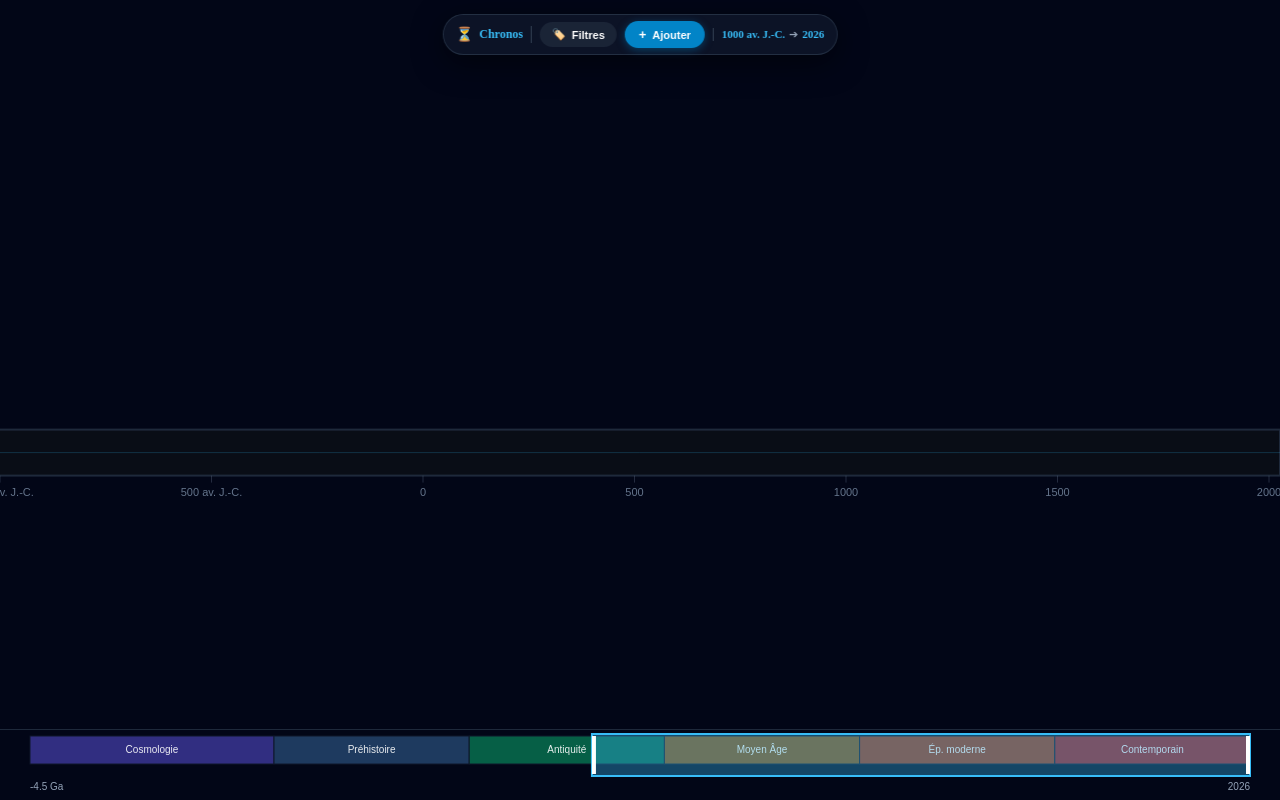
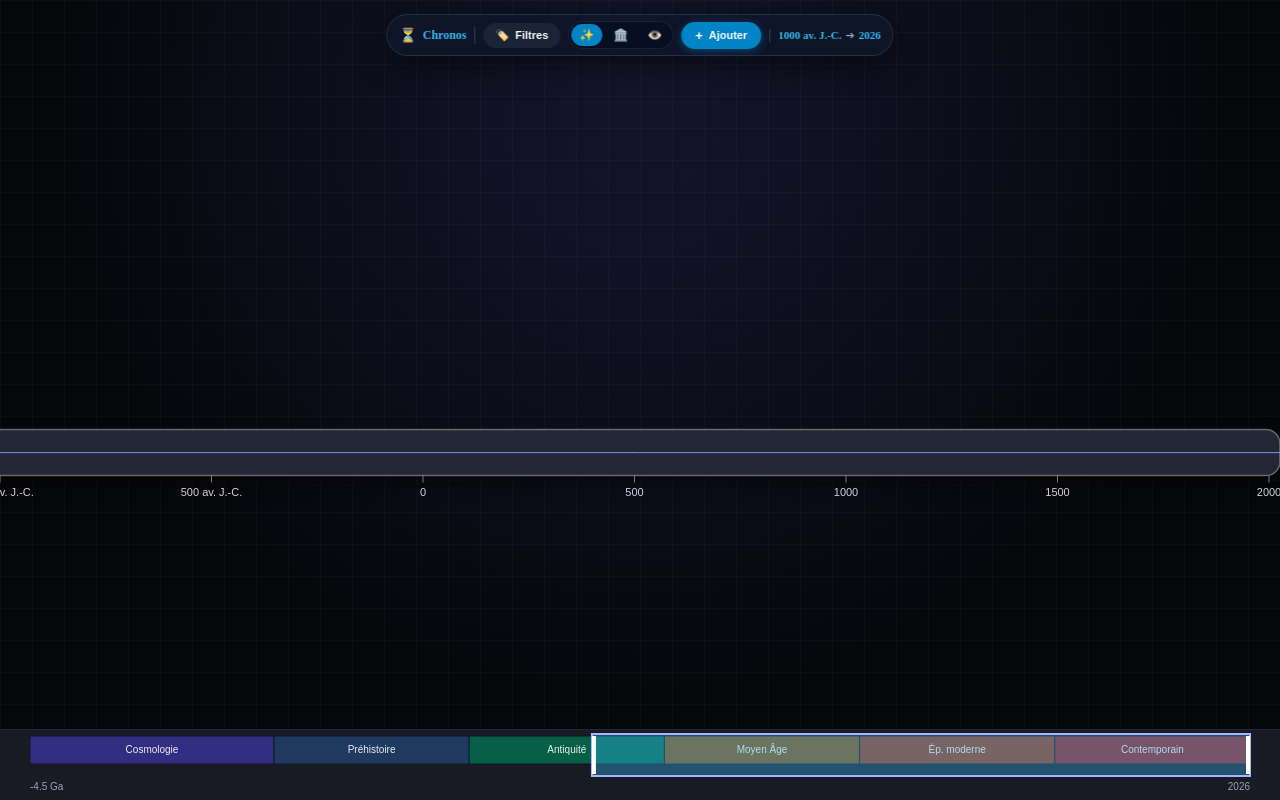
Before and after one commit to Sen-stack/frise-chronologique, a React (Vite) app: page / in a window 1280 px wide. Built offline with nearby package versions, Linux system fonts and the light colour scheme; no server answers; the database is empty.

Commit message:
style: frise en relief clay neumorphism et correction carte leaflet

```diff
--- a/src/components/KnowledgeSplitView.jsx
+++ b/src/components/KnowledgeSplitView.jsx
@@ -1,5 +1,6 @@
 import React, { useState, useEffect } from 'react';
-import { MapContainer, TileLayer, Marker, Popup } from 'react-leaflet';
+import { MapContainer, TileLayer, Marker, Popup, useMap } from 'react-leaflet';
+import 'leaflet/dist/leaflet.css';
 import L from 'leaflet';
 import { formatYear, getItemStyle } from '../utils/timelineMath.js';
 
@@ -14,12 +15,23 @@ const defaultIcon = L.icon({
   shadowSize: [41, 41]
 });
 
+// Hook utilitaire pour forcer Leaflet à recalculer sa taille d'affichage sans tuiles cassées
+function MapResizer() {
+  const map = useMap();
+  useEffect(() => {
+    const timer = setTimeout(() => {
+      map.invalidateSize();
+    }, 120);
+    return () => clearTimeout(timer);
+  }, [map]);
+  return null;
+}
+
 export default function KnowledgeSplitView({ event, isOpen, onClose }) {
   if (!isOpen || !event) return null;
 
   const style = getItemStyle(event);
 
-  // Récupération de l'ensemble des cartes (avec rétro-compatibilité)
   const cartes = Array.isArray(event.cartes_historiques) && event.cartes_historiques.length > 0
     ? event.cartes_historiques
     : (event.carte_historique_url
@@ -28,11 +40,8 @@ export default function KnowledgeSplitView({ event, isOpen, onClose }) {
 
   const hasArchiveMaps = cartes.length > 0;
   const [activeTab, setActiveTab] = useState(hasArchiveMaps ? 'archives' : 'moderne');
-
-  // Carte sélectionnée pour le mode zoom / Lightbox plein écran
   const [previewCard, setPreviewCard] = useState(null);
 
-  // Fermer la visionneuse avec la touche Échap
   useEffect(() => {
     const handleKeyDown = (e) => {
       if (e.key === 'Escape') setPreviewCard(null);
@@ -41,10 +50,9 @@ export default function KnowledgeSplitView({ event, isOpen, onClose }) {
     return () => window.removeEventListener('keydown', handleKeyDown);
   }, []);
 
-  // Coordonnées pour Leaflet
-  const hasCoords = event.latitude !== null && event.latitude !== undefined && event.longitude !== null && event.longitude !== undefined;
-  const position = hasCoords ? [event.latitude, event.longitude] : [41.9028, 12.4964];
-  const zoom = event.zoom_niveau || 6;
+  const hasCoords = event.latitude !== null && event.latitude !== undefined && event.longitude !== null && event.longitude !== undefined && !isNaN(event.latitude);
+  const position = hasCoords ? [Number(event.latitude), Number(event.longitude)] : [41.9028, 12.4964];
+  const zoom = Number(event.zoom_niveau) || 6;
 
   return (
     <>
@@ -73,7 +81,8 @@ export default function KnowledgeSplitView({ event, isOpen, onClose }) {
             alignItems: 'center',
             padding: '8px 18px',
             backgroundColor: '#0f172a',
-            borderBottom: '1px solid #1e293b'
+            borderBottom: '1px solid #1e293b',
+            flexShrink: 0
           }}
         >
           <div style={{ display: 'flex', alignItems: 'center', gap: 10 }}>
@@ -117,13 +126,13 @@ export default function KnowledgeSplitView({ event, isOpen, onClose }) {
           </button>
         </div>
 
-        {/* 2. Corps scindé (Gauche : Cartes / Droite : Connaissances) */}
-        <div style={{ display: 'flex', flex: 1, height: 'calc(100% - 44px)' }}>
+        {/* 2. Corps scindé (Gauche 58% / Droite 42%) */}
+        <div style={{ display: 'flex', flex: 1, width: '100%', overflow: 'hidden' }}>
 
-          {/* COLONNE GAUCHE */}
-          <div style={{ flex: '0 0 58%', height: '100%', display: 'flex', flexDirection: 'column', borderRight: '1px solid #1e293b', backgroundColor: '#020617' }}>
+          {/* COLONNE GAUCHE (CARTES & ARCHIVES) */}
+          <div style={{ width: '58%', height: '100%', display: 'flex', flexDirection: 'column', borderRight: '1px solid #1e293b', backgroundColor: '#020617', position: 'relative', overflow: 'hidden' }}>
 
-            {/* Onglets de sélection de vue */}
+            {/* Onglets */}
             <div
               style={{
                 display: 'flex',
@@ -131,7 +140,8 @@ export default function KnowledgeSplitView({ event, isOpen, onClose }) {
                 justifyContent: 'space-between',
                 padding: '6px 14px',
                 backgroundColor: '#0a0f1d',
-                borderBottom: '1px solid #1e293b'
+                borderBottom: '1px solid #1e293b',
+                flexShrink: 0
               }}
             >
               <div style={{ display: 'flex', gap: 6 }}>
@@ -179,18 +189,10 @@ export default function KnowledgeSplitView({ event, isOpen, onClose }) {
               )}
             </div>
 
-            {/* VUE 1 : GRILLE PINTEREST (MASONRY) OU CARTE UNIQUE */}
+            {/* VUE ARCHIVES PINTEREST */}
             {activeTab === 'archives' && hasArchiveMaps && (
-              <div
-                style={{
-                  flex: 1,
-                  overflowY: 'auto',
-                  padding: 14,
-                  backgroundColor: '#050811'
-                }}
-              >
+              <div style={{ flex: 1, overflowY: 'auto', padding: 14, backgroundColor: '#050811' }}>
                 {cartes.length === 1 ? (
-                  /* Affichage pleine page si une seule carte */
                   <div
                     onClick={() => setPreviewCard(cartes[0])}
                     style={{
@@ -199,8 +201,7 @@ export default function KnowledgeSplitView({ event, isOpen, onClose }) {
                       flexDirection: 'column',
                       alignItems: 'center',
                       justifyContent: 'center',
-                      cursor: 'zoom-in',
-                      position: 'relative'
+                      cursor: 'zoom-in'
                     }}
                   >
                     <img
@@ -220,13 +221,7 @@ export default function KnowledgeSplitView({ event, isOpen, onClose }) {
                     </div>
                   </div>
                 ) : (
-                  /* Grille dynamique Pinterest (2 colonnes d'imbrication naturelle) */
-                  <div
-                    style={{
-                      columnCount: 2,
-                      columnGap: 14
-                    }}
-                  >
+                  <div style={{ columnCount: 2, columnGap: 14 }}>
                     {cartes.map((carte, idx) => (
                       <div
                         key={idx}
@@ -255,11 +250,7 @@ export default function KnowledgeSplitView({ event, isOpen, onClose }) {
                           src={carte.url}
                           alt={carte.titre}
                           referrerPolicy="no-referrer"
-                          style={{
-                            width: '100%',
-                            display: 'block',
-                            objectFit: 'cover'
-                          }}
+                          style={{ width: '100%', display: 'block', objectFit: 'cover' }}
                         />
                         <div style={{ padding: '8px 10px', display: 'flex', flexDirection: 'column', gap: 2 }}>
                           <span style={{ fontSize: 9, color: '#38bdf8', fontWeight: 'bold', textTransform: 'uppercase' }}>
@@ -276,20 +267,19 @@ export default function KnowledgeSplitView({ event, isOpen, onClose }) {
               </div>
             )}
 
-            {/* VUE 2 : CARTE MODERNE LEAFLET */}
+            {/* VUE LEAFLET MODERNE (Conteneur strictement calibré avec Invalidator) */}
             {activeTab === 'moderne' && (
-              <div style={{ flex: 1, position: 'relative' }}>
+              <div style={{ flex: 1, width: '100%', height: '100%', position: 'relative', overflow: 'hidden' }}>
                 <MapContainer
-                  key={`${event.id}-${position[0]}-${position[1]}`}
                   center={position}
                   zoom={zoom}
-                  style={{ width: '100%', height: '100%', background: '#020617' }}
+                  style={{ width: '100%', height: '100%', position: 'absolute', inset: 0 }}
                 >
+                  <MapResizer />
                   <TileLayer
                     attribution='&copy; <a href="https://www.openstreetmap.org/copyright">OpenStreetMap</a>'
                     url="https://{s}.tile.openstreetmap.org/{z}/{x}/{y}.png"
                   />
-
                   {hasCoords && (
                     <Marker position={position} icon={defaultIcon}>
                       <Popup>
@@ -307,12 +297,15 @@ export default function KnowledgeSplitView({ event, isOpen, onClose }) {
           {/* COLONNE DROITE : CONNAISSANCES & RÉFÉRENCES */}
           <div
             style={{
-              flex: '0 0 42%',
+              width: '42%',
+              height: '100%',
               padding: 18,
               overflowY: 'auto',
+              boxSizing: 'border-box',
               display: 'flex',
               flexDirection: 'column',
-              gap: 12
+              gap: 12,
+              backgroundColor: '#090d16'
             }}
           >
             <div>
@@ -353,14 +346,14 @@ export default function KnowledgeSplitView({ event, isOpen, onClose }) {
                 color: '#64748b'
               }}
             >
-              📚 Espace réservé pour les lectures, vidéos, citations et liens d'études.
+              📚 Espace réservé pour les lectures, vidéos, citations et liens d'études (Bento Grid).
             </div>
           </div>
 
         </div>
       </div>
 
-      {/* 3. LIGHTBOX PLEIN ÉCRAN AU CLIC SUR UNE CARTE */}
+      {/* Lightbox plein écran */}
       {previewCard && (
         <div
           onClick={() => setPreviewCard(null)}
@@ -401,7 +394,7 @@ export default function KnowledgeSplitView({ event, isOpen, onClose }) {
             src={previewCard.url}
             alt={previewCard.titre}
             referrerPolicy="no-referrer"
-            onClick={(e) => e.stopPropagation()} // Permet de ne pas fermer si on clique sur l'image elle-même
+            onClick={(e) => e.stopPropagation()}
             style={{
               maxWidth: '92vw',
               maxHeight: '84vh',
--- a/src/components/TimelineCanvas.jsx
+++ b/src/components/TimelineCanvas.jsx
@@ -1,4 +1,5 @@
 import React, { useRef, useEffect, useState } from 'react';
+import { THEMES } from '../utils/themeConfig.js';
 import { supabase } from '../supabase.js';
 import {
   PERIOD_SEGMENTS,
@@ -26,6 +27,14 @@ export default function TimelineCanvas() {
   const canvasMiniRef = useRef(null);
 
   const [viewRange, setViewRange] = useState({ min: -1000, max: 2026 });
+  const [currentTheme, setCurrentTheme] = useState(() => {
+  return localStorage.getItem('chronos_theme') || 'dark';
+	});
+
+	useEffect(() => {
+	  document.body.className = THEMES[currentTheme]?.bgClass || 'theme-dark';
+	  localStorage.setItem('chronos_theme', currentTheme);
+	}, [currentTheme]);
   const [selectedEvent, setSelectedEvent] = useState(null);
   const [popupPos, setPopupPos] = useState({ x: 0, y: 0 });
   const [events, setEvents] = useState([]);
@@ -107,6 +116,7 @@ export default function TimelineCanvas() {
 
   // Dessin de la scène (Canvas)
   const drawScene = () => {
+	const th = THEMES[currentTheme]?.canvas || THEMES.dark.canvas;
     const cMain = canvasMainRef.current;
     const cMini = canvasMiniRef.current;
     if (!cMain || !cMini) return;
@@ -138,13 +148,31 @@ export default function TimelineCanvas() {
     const visibleBarX2 = Math.min(w + 50, xEnd);
     const barWidth = Math.max(0, visibleBarX2 - visibleBarX1);
 
-    ctx.fillStyle = '#090d16';
-    ctx.fillRect(visibleBarX1, barTop, barWidth, BAR_HEIGHT);
-    ctx.strokeStyle = '#1e293b';
-    ctx.lineWidth = 2;
-    ctx.strokeRect(visibleBarX1, barTop, barWidth, BAR_HEIGHT);
+    ctx.save();
+    // 1. Double volume / ombre portée douce
+    ctx.shadowColor = currentTheme === 'light' ? 'rgba(74, 50, 30, 0.28)' : 'rgba(0, 0, 0, 0.6)';
+    ctx.shadowBlur = 16;
+    ctx.shadowOffsetY = 6;
+    ctx.shadowOffsetX = 0;
 
-    ctx.strokeStyle = 'rgba(56, 189, 248, 0.2)';
+    // 2. Corps moulé aux bords arrondis
+    ctx.fillStyle = th.axisBg;
+    ctx.beginPath();
+    if (ctx.roundRect) {
+      ctx.roundRect(visibleBarX1, barTop, barWidth, BAR_HEIGHT, 14);
+    } else {
+      ctx.rect(visibleBarX1, barTop, barWidth, BAR_HEIGHT);
+    }
+    ctx.fill();
+
+    // 3. Liseré supérieur doux
+    ctx.shadowColor = 'transparent';
+    ctx.strokeStyle = currentTheme === 'light' ? 'rgba(255, 255, 255, 0.5)' : th.axisBorder;
+    ctx.lineWidth = 1.5;
+    ctx.stroke();
+    ctx.restore();
+
+    ctx.strokeStyle = th.axisLine;
     ctx.lineWidth = 1;
     ctx.beginPath();
     ctx.moveTo(visibleBarX1, barY);
@@ -153,14 +181,14 @@ export default function TimelineCanvas() {
 
     const interval = getTickInterval(span);
     const firstTick = Math.ceil(vMin / interval) * interval;
-    ctx.fillStyle = '#64748b';
+    ctx.fillStyle = th.tickText;
     ctx.font = '11px sans-serif';
     ctx.textAlign = 'center';
 
     for (let t = firstTick; t <= vMax; t += interval) {
       if (t < GLOBAL_MIN || t > GLOBAL_MAX) continue;
       const tx = yearToX(t);
-      ctx.strokeStyle = 'rgba(100, 116, 139, 0.35)';
+      ctx.strokeStyle = th.ticks;
       ctx.lineWidth = 1;
       ctx.beginPath();
       ctx.moveTo(tx, barBottom);
@@ -262,7 +290,7 @@ export default function TimelineCanvas() {
     });
 
     // Dessin de la minimap
-    mctx.fillStyle = '#020617';
+    mctx.fillStyle = th.minimapBg;
     mctx.fillRect(0, 0, mw, mh);
 
     const usableW = mw - 2 * MINI_PAD;
@@ -305,7 +333,7 @@ export default function TimelineCanvas() {
 
     mctx.fillStyle = 'rgba(56, 189, 248, 0.35)';
     mctx.fillRect(left, 4, bWidth, 42);
-    mctx.strokeStyle = '#38bdf8';
+    mctx.strokeStyle = th.viewportBorder;
     mctx.lineWidth = 2;
     mctx.strokeRect(left, 4, bWidth, 42);
 
@@ -365,8 +393,8 @@ export default function TimelineCanvas() {
   }, [isSplitViewOpen]);
 
   useEffect(() => {
-    drawScene();
-  }, [viewRange, events, selectedTags, customSelectedIds, filterMode, selectedEvent, isSplitViewOpen]);
+  drawScene();
+	}, [viewRange, events, selectedTags, customSelectedIds, filterMode, selectedEvent, isSplitViewOpen, currentTheme]);
 
   // Gestion des interactions de navigation (drag & zoom)
   useEffect(() => {
@@ -749,7 +777,7 @@ export default function TimelineCanvas() {
   );
 
   return (
-    <div style={{ position: 'fixed', top: 0, left: 0, width: '100vw', height: '100vh', backgroundColor: '#020617', overflow: 'hidden', userSelect: 'none' }}>
+    <div style={{ position: 'fixed', top: 0, left: 0, width: '100vw', height: '100vh', backgroundColor: 'transparent', overflow: 'hidden', userSelect: 'none' }}>
 
       {/* 1. Volet supérieur (Knowledge Hub / Split View) */}
       <KnowledgeSplitView
@@ -801,6 +829,35 @@ export default function TimelineCanvas() {
           <span>🏷️</span>
           <span>Filtres</span>
         </button>
+		{/* Sélecteur de thèmes */}
+<div style={{
+  display: 'flex',
+  gap: 3,
+  backgroundColor: 'rgba(2, 6, 23, 0.4)',
+  borderRadius: 20,
+  padding: 2,
+  border: '1px solid rgba(255, 255, 255, 0.08)'
+}}>
+  {Object.values(THEMES).map(t => (
+    <button
+      key={t.id}
+      type="button"
+      onClick={() => setCurrentTheme(t.id)}
+      title={`Thème : ${t.name}`}
+      style={{
+        padding: '4px 8px',
+        borderRadius: 16,
+        border: 'none',
+        cursor: 'pointer',
+        fontSize: 12,
+        backgroundColor: currentTheme === t.id ? '#0284c7' : 'transparent',
+        transition: 'background-color 0.15s ease'
+      }}
+    >
+      {t.icon}
+    </button>
+  ))}
+</div>
 
         <button
           onClick={handleOpenCreateModal}
--- a/src/index.css
+++ b/src/index.css
@@ -1,4 +1,3 @@
-@import 'leaflet/dist/leaflet.css';
 @tailwind base;
 @tailwind components;
 @tailwind utilities;
@@ -9,6 +8,36 @@ html, body, #root {
   margin: 0;
   padding: 0;
   overflow: hidden;
-  background-color: #020617;
+  user-select: none;
+}
+
+/* 1. THÈME LINEAR : Fond nuit abyssale avec lueur violette haute */
+body.theme-linear {
+  background-color: #06070a;
   color: #f8fafc;
+  background-image:
+    radial-gradient(circle at 50% 15%, rgba(99, 102, 241, 0.14) 0%, transparent 65%),
+    linear-gradient(to right, rgba(255, 255, 255, 0.025) 1px, transparent 1px),
+    linear-gradient(to bottom, rgba(255, 255, 255, 0.025) 1px, transparent 1px);
+  background-size: 100% 100%, 32px 32px, 32px 32px;
+  background-attachment: fixed;
 }
+
+/* 2. THÈME CLAIR : Fort dégradé temporel de gauche à droite */
+body.theme-gallery {
+  background-color: #e5dfd5;
+  color: #0f172a;
+  background-image:
+    /* Dégradé marqué : Ardoise minérale foncée (passé lointain) -> Albâtre lumineux (époque contemporaine) */
+    linear-gradient(to right, #8c8273 0%, #b8af9f 25%, #ded8cc 55%, #f5f3ec 85%, #ffffff 100%),
+    /* Micro-grain de fresque */
+    repeating-radial-gradient(circle at 50% 50%, transparent 0, rgba(20, 15, 10, 0.03) 1px, transparent 3px);
+  background-size: 100% 100%, 4px 4px;
+  background-attachment: fixed;
+}
+
+/* 3. THÈME DALTONIEN */
+body.theme-accessible {
+  background-color: #000000;
+  color: #ffffff;
+}
--- /dev/null
+++ b/src/utils/themeConfig.js
@@ -0,0 +1,66 @@
+export const THEMES = {
+  dark: {
+    id: 'dark',
+    name: 'Linear Dark',
+    icon: '✨',
+    bgClass: 'theme-linear',
+    canvas: {
+      bg: 'transparent',
+      // Ruban graphite ardoise clair satiné qui tranche fort sur le fond noir
+      axisBg: '#232634',
+      axisBorder: 'rgba(255, 255, 255, 0.35)',
+      axisLine: '#818cf8', // Ligne violette / bleue électrique
+      ticks: 'rgba(255, 255, 255, 0.45)',
+      tickText: '#cbd5e1', // Dates claires et lumineuses
+      pinLine: '#94a3b8',
+      pinFill: '#6366f1',
+      labelBg: 'rgba(30, 33, 45, 0.98)',
+      labelText: '#ffffff',
+      minimapBg: '#181a24',
+      viewportBg: 'rgba(99, 102, 241, 0.35)',
+      viewportBorder: '#a5b4fc'
+    }
+  },
+  light: {
+    id: 'light',
+    name: 'Galerie d’Art (Chaux)',
+    icon: '🏛️',
+    bgClass: 'theme-gallery',
+    canvas: {
+      bg: 'transparent',
+      axisBg: '#cbb69d',                   // Argile / grès mat chaud
+      axisBorder: 'rgba(120, 85, 55, 0.2)',
+      axisLine: 'rgba(92, 58, 30, 0.35)',
+      ticks: 'rgba(92, 58, 30, 0.45)',
+      tickText: '#3d2616',                 // Dates gravées en bistre foncé
+      pinLine: '#451a03',
+      pinFill: '#78350f',
+      labelBg: 'rgba(255, 255, 255, 0.98)',
+      labelText: '#1c1917',
+      minimapBg: '#b89f82',
+      viewportBg: 'rgba(120, 53, 15, 0.28)',
+      viewportBorder: '#78350f'
+    }
+  },
+  accessible: {
+    id: 'accessible',
+    name: 'Daltonien (Okabe-Ito)',
+    icon: '👁️',
+    bgClass: 'theme-accessible',
+    canvas: {
+      bg: 'transparent',
+      axisBg: '#262626',
+      axisBorder: '#ffffff',
+      axisLine: '#ffffff',
+      ticks: '#ffffff',
+      tickText: '#ffffff',
+      pinLine: '#f0e442',
+      pinFill: '#d55e00',
+      labelBg: '#000000',
+      labelText: '#ffffff',
+      minimapBg: '#1c1c1c',
+      viewportBg: 'rgba(240, 228, 66, 0.4)',
+      viewportBorder: '#f0e442'
+    }
+  }
+};
```
